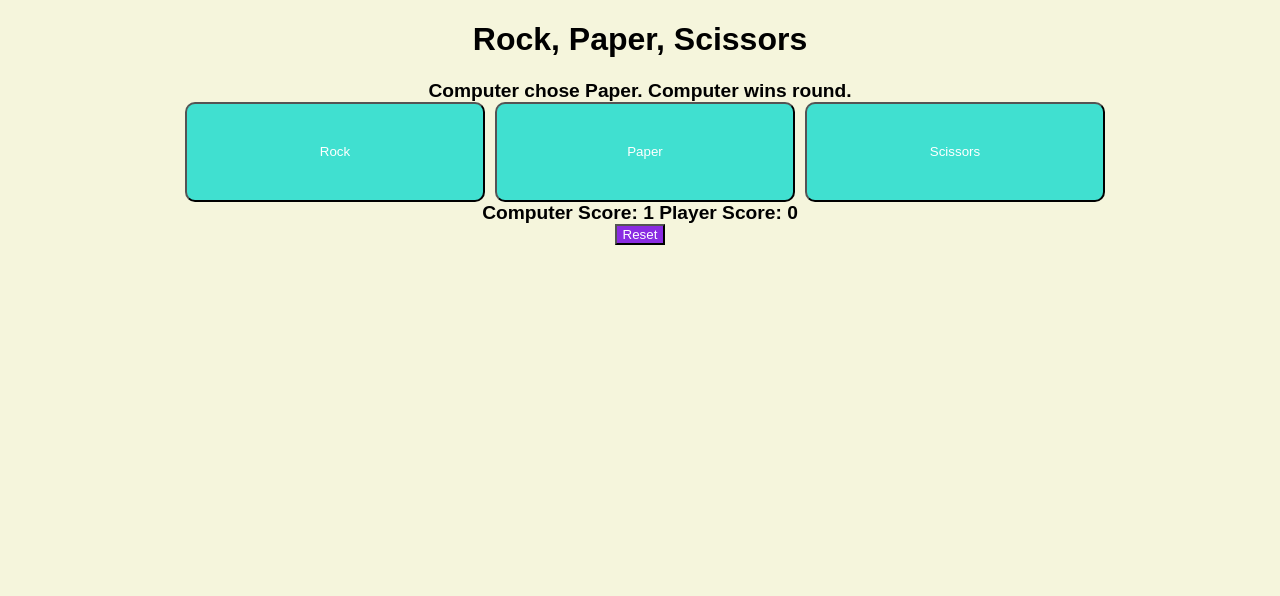
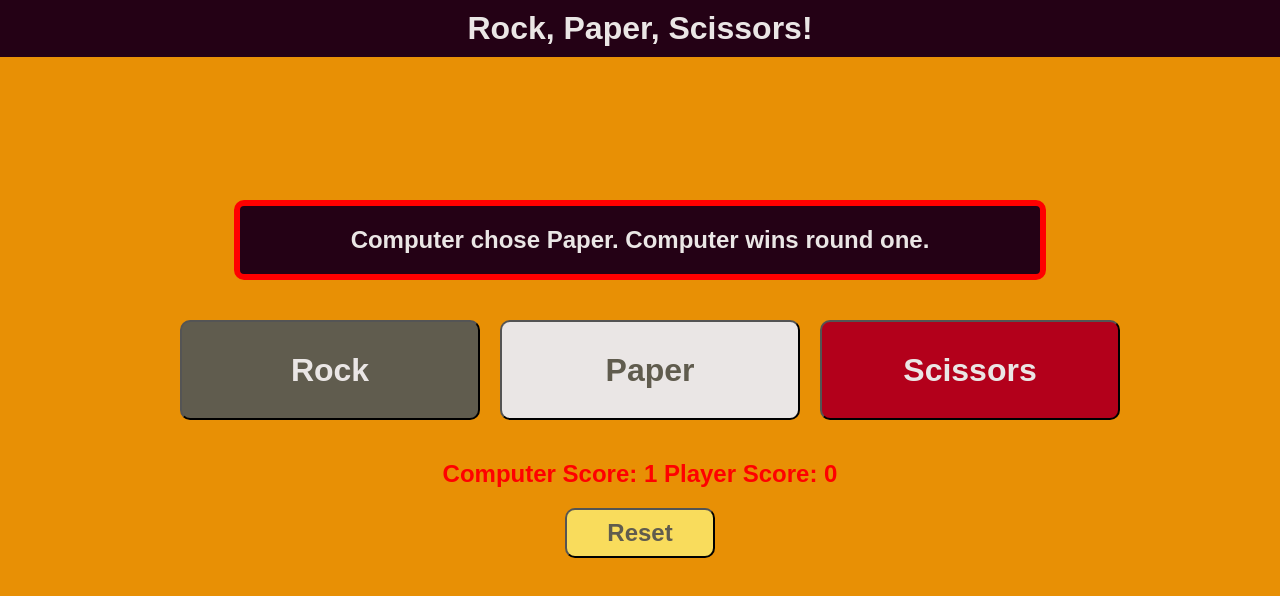
Before and after one commit to Charle3667/rock_paper_scissor, a plain HTML site: page index.html in a window 1280 px wide. Both pictures are taken after a click on the button "Rock". Drawn offline with Linux system fonts and the light colour scheme.

Commit message:
project complete

```diff
--- a/code.js
+++ b/code.js
@@ -1,5 +1,7 @@
 let computerScore = 0;
 let playerScore = 0;
+let round = 0
+let numberArray = ["zero", "one", "two", "three", "four", "five", "six", "seven", "eight", "nine", "ten", "eleven", "twelve", "thirteen", "fourteen", "fifteen", "sixteen", "seventeen", "eighteen", "nineteen", "twenty"]
 const result = document.querySelector('#result');
 const scoreDisplay = document.querySelector('#score');
 const reset = document.querySelector('#reset')
@@ -20,6 +22,7 @@ buttons.forEach((button) => {button.addEventListener('click', () => {
         console.log("less than four")
         fullGame(playerSelection);
         scoreCheck();
+        winner();
     }
 
   });
@@ -32,30 +35,40 @@ reset.addEventListener('click', () => {
 
 // Game Functions
 
+let winner = function() {
+    if (playerScore > computerScore) {
+        scoreDisplay.style.color = "green";
+    } else if (playerScore < computerScore) {
+        scoreDisplay.style.color = "red";
+    } else {scoreDisplay.style.color = "#605C4E"}
+}
 
 function resetGame() {
 computerScore = 0
 playerScore = 0
+round = 0
 scoreDisplay.textContent =
             ("Computer Score: " + computerScore + " " +
             "Player Score: " + playerScore);
 result.textContent = "Make your move! First to five wins the game.";
 reset.textContent = ("Reset");
+result.style.borderColor = "grey";
+scoreDisplay.style.color = "#605C4E";
 }
 
 function scoreCheck() {
     if (playerScore > 4) {
-        result.textContent = "Player wins. Congrats!";
+        result.textContent = "Player wins on round " + numberArray[round] + ". Congrats!";
         scoreDisplay.textContent =
             ("Final score. Computer: " + computerScore + " " +
             "Player: " + playerScore);
-        reset.textContent = ("Play again.");
+        reset.textContent = ("Play again");
     } else if (computerScore > 4) {
-        result.textContent = "Computer wins. Try again.";
+        result.textContent = "Computer wins on round " + numberArray[round] + ". Try again.";
         scoreDisplay.textContent =
             ("Final score. Computer: " + computerScore + " " +
             "Player: " + playerScore);
-        reset.textContent = ("Play again.");
+        reset.textContent = ("Play again");
     } else {
         return(scoreDisplay.textContent =
             ("Computer Score: " + computerScore + " " +
@@ -93,39 +106,49 @@ function computerPlay() {
 function singleRound(x) {
     // Player makes move and that move is compared to the computer move to determine the winner.
     let move = computerPlay();
+    round = (round + 1)
     if (x === "rock") {
         if (move === "Rock") {
-            result.textContent = "Computer chose Rock. Tie"
+            result.textContent = "Computer chose Rock. Round " + numberArray[round] + " tie.";
+            result.style.borderColor = "yellow";
             return("Tie")
         } else if (move === "Paper") {
-            result.textContent = "Computer chose Paper. Computer wins round."
+            result.textContent = "Computer chose Paper. Computer wins round " + numberArray[round] + ".";
+            result.style.borderColor = "red";
             return("Loss")
         } else {
-            result. textContent = "Computer chose scissors. Player wins round."
+            result. textContent = "Computer chose scissors. Player wins round " + numberArray[round] + "."
+            result.style.borderColor = "green";
             return("Win")
         }
     }
     if (x === "paper") {
         if (move === "Rock") {
-            result.textContent = "Computer chose Rock. Player wins rounds"
+            result.textContent = "Computer chose Rock. Player wins round " + numberArray[round] + ".";
+            result.style.borderColor = "green";
             return("Win")
         } else if (move === "Paper") {
-            result.textContent = "Computer chose paper. Tie."
+            result.textContent = "Computer chose paper. Round " + numberArray[round] + " tie."
+            result.style.borderColor = "yellow";
             return("Tie")
         } else {
-            result.textContent = "Computer chose scissors. Computer wins round."
+            result.textContent = "Computer chose scissors. Computer wins round " + numberArray[round] + "."
+            result.style.borderColor = "red";
             return("Loss")
         }
     }
     if (x === "scissors") {
         if (move === "Rock") {
-            result.textContent = "Computer chose Rock. Computer wins round"
+            result.textContent = "Computer chose Rock. Computer wins round " + numberArray[round] + "."
+            result.style.borderColor = "red";
             return("Loss")
         } else if (move  === "Paper") {
-            result. textContent = "Computer chose paper. Player wins round."
+            result. textContent = "Computer chose paper. Player wins round " + numberArray[round] + ".";
+            result.style.borderColor = "green";
             return("Win")
         } else {
-            result.textContent = "Computer chose scissors. Tie."
+            result.textContent = "Computer chose scissors. Round " + numberArray[round] + " tie.";
+            result.style.borderColor = "yellow";
             return("Tie")
         }
     }
--- a/index.html
+++ b/index.html
@@ -8,19 +8,19 @@
     <link rel="stylesheet" href="styles.css">
 </head>
 <body>
-    <h1>Rock, Paper, Scissors</h1>
-    <div id="result"></div>
+    <div id="header">Rock, Paper, Scissors!</div>
+    <div id="resultBox">
+        <div id="result"></div>
+    </div>
     <div class="buttons">
         <button id="choice" class="rock">Rock</button>
         <button id="choice" class="paper">Paper</button>
         <button id="choice" class="scissors">Scissors</button>
     </div>
     <div id="score"></div>
-    <div id="result"></div>
     <div id="resetButton">
         <button id="reset">Reset</button>
     </div>
-
 </body>
 <script src="code.js"></script>
 
--- a/styles.css
+++ b/styles.css
@@ -1,43 +1,80 @@
 body {
     font-family: Arial, Helvetica, sans-serif;
-    background-color: beige;
+    background-color: #E89005;
 }
 
-h1 {
+#header {
     display: flex;
     justify-content: center;
+    font-size: xx-large;
+    font-weight: bold;
+    color: #EAE6E5;
+    background-color: #240115;
+    padding: 10px;
+    position: fixed;
+    top: 0;
+    left: 0;
+    right: 0;
 }
 
-h3 {
+#resultBox {
     display: flex;
     justify-content: center;
+    align-content: center;
+    margin-bottom: 40px;
+    margin-top: 200px;
+}
+
+#result {
+    text-align: center;
+    font-size: x-large;
+    font-weight: bolder;
+    width: 800px;
+    padding: 20px 0;
+    background-color: #240115;
+    color: #EAE6E5;
+    border: solid 6px;
+    border-color: grey;
+    border-radius: 10px;
 }
 
 .buttons {
     display: flex;
     justify-content: center;
+    margin-bottom: 40px;
 }
 
 #choice {
-    color: white;
-    background-color: turquoise;
     width: 300px;
     height: 100px;
-    margin-left: 10px;
+    margin-left: 20px;
     border-radius: 10px;;
+    font-size: xx-large;
+    font-weight: bold;
 }
 
-#result {
-    display: flex;
-    justify-content: center;
-    font-size: larger;
-    font-weight: bold;
+.rock {
+    background-color: #605C4E;
+    color: #EAE6E5;
 }
+
+.paper {
+    background-color: #EAE6E5;
+    color: #605C4E;
+}
+
+.scissors {
+    background-color: #B3001B;
+    color: #EAE6E5;
+}
+
 #score {
     display: flex;
     justify-content: center;
-    font-size: larger;
-    font-weight: bold;
+    font-size: x-large;
+    font-weight: bolder;
+    color: #605C4E;
+    margin-bottom: 20px;
 }
 
 #resetButton {
@@ -46,6 +83,11 @@ h3 {
 }
 
 #reset {
-    color: white;
-    background-color: blueviolet;
+    color: #605C4E;
+    background-color: #F9DC5C;
+    width: 150px;
+    height: 50px;
+    border-radius: 10px;
+    font-size: x-large;
+    font-weight: bold
 }
```
